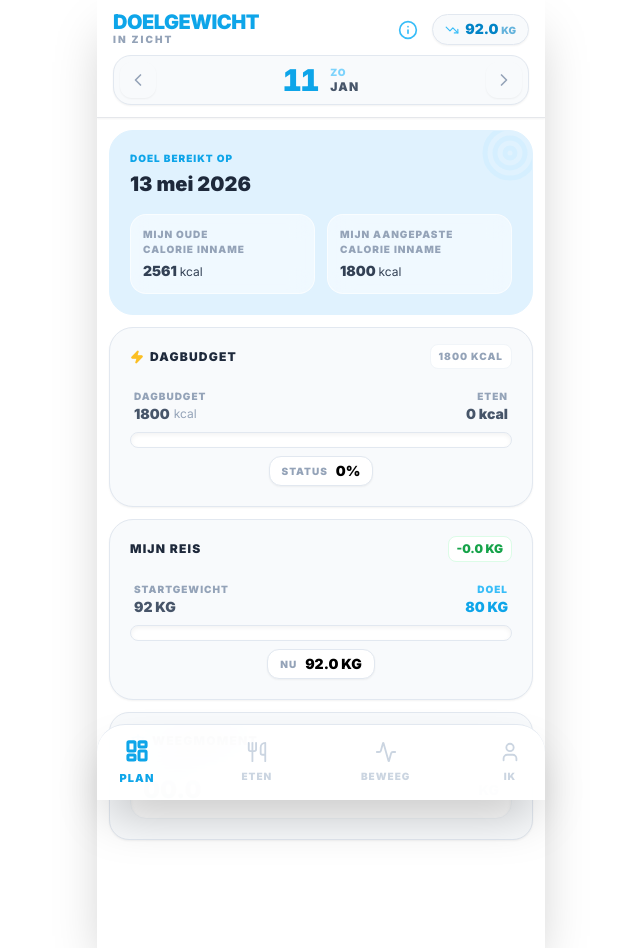
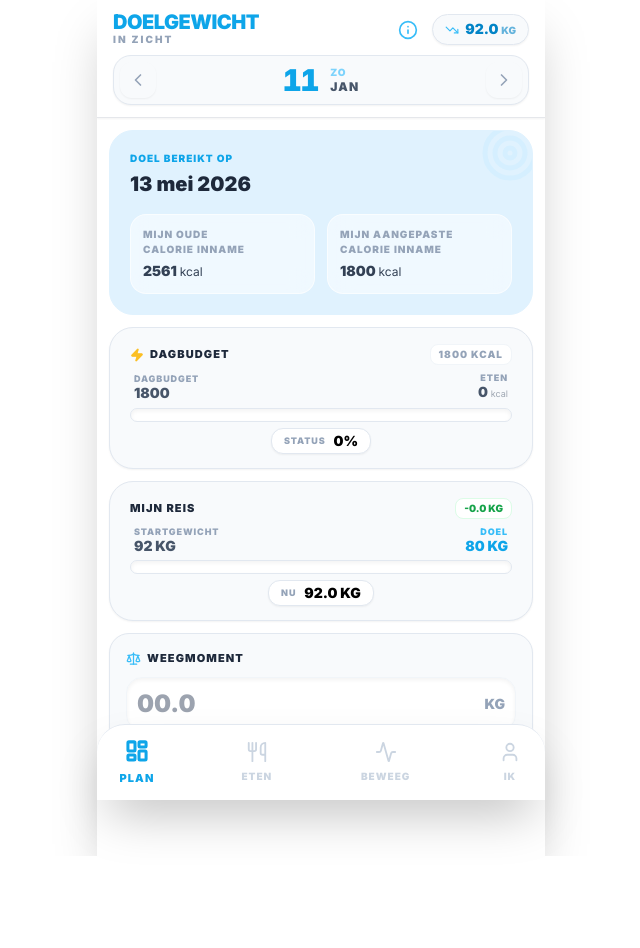
Before and after one commit to Legalfiction/My-healthy-planning, a React (Vite) app: page / in a window 1280 px wide. Shown: the whole page, without its empty margins (319-959 px from the left). After the commit the page ends 856 px from the top, so only its background shows below. Built offline with nearby package versions, Linux system fonts and the light colour scheme.

Commit message:
feat: Enhance toast notifications with types and icons
Introduce different toast types (success, error, info) and corresponding icons to provide clearer user feedback. This change improves the usability of feedback messages within the application.

```diff
--- a/App.tsx
+++ b/App.tsx
@@ -26,7 +26,8 @@ import {
   Download,
   Upload,
   Share2,
-  Check
+  Check,
+  AlertCircle
 } from 'lucide-react';
 import {
   UserProfile,
@@ -106,17 +107,21 @@ const INITIAL_STATE: AppState = {
   language: 'nl'
 };
 
-const Toast = ({ message, onHide }: { message: string, onHide: () => void }) => {
+const Toast = ({ message, type = 'success', onHide }: { message: string, type?: 'success' | 'error' | 'info', onHide: () => void }) => {
   useEffect(() => {
     const timer = setTimeout(onHide, 3000);
     return () => clearTimeout(timer);
   }, [onHide]);
 
   return (
-    <div className="fixed bottom-24 left-1/2 -translate-x-1/2 z-[150] animate-in fade-in slide-in-from-bottom-4 duration-300">
-      <div className="bg-slate-900 text-white px-6 py-3 rounded-2xl shadow-2xl flex items-center gap-2 border border-slate-700/50 backdrop-blur-md bg-opacity-90">
-        <Check size={18} className="text-emerald-400" />
-        <span className="text-sm font-black uppercase tracking-widest">{message}</span>
+    <div className="fixed bottom-24 left-1/2 -translate-x-1/2 z-[150] animate-in fade-in slide-in-from-bottom-4 duration-300 w-max max-w-[90vw]">
+      <div className={`px-5 py-3 rounded-2xl shadow-2xl flex items-center gap-2 border backdrop-blur-md bg-opacity-95 ${
+        type === 'error' ? 'bg-red-900 border-red-700 text-white' :
+        type === 'info' ? 'bg-sky-900 border-sky-700 text-white' :
+        'bg-slate-900 border-slate-700 text-white'
+      }`}>
+        {type === 'error' ? <AlertCircle size={16} className="text-red-400" /> : <Check size={16} className="text-emerald-400" />}
+        <span className="text-xs font-black uppercase tracking-widest">{message}</span>
       </div>
     </div>
   );
@@ -132,7 +137,7 @@ export default function App() {
   const [showMyList, setShowMyList] = useState(false);
   const [showMyActivityList, setShowMyActivityList] = useState(false);
   const [selectedActivityId, setSelectedActivityId] = useState<string>(ACTIVITY_TYPES[0].id);
-  const [toast, setToast] = useState<string | null>(null);
+  const [toast, setToast] = useState<{msg: string, type?: 'success' | 'error' | 'info'} | null>(null);
 
   const t = useMemo(() => translations[state.language || 'nl'], [state.language, state]);
 
@@ -219,38 +224,60 @@ export default function App() {
   ], [t]);
 
   const exportData = () => {
+    try {
       const dataStr = JSON.stringify(state, null, 2);
       const dataUri = 'data:application/json;charset=utf-8,'+ encodeURIComponent(dataStr);
       const exportFileDefaultName = `doelgewicht_backup_${new Date().toISOString().split('T')[0]}.json`;
       const linkElement = document.createElement('a');
       linkElement.setAttribute('href', dataUri);
       linkElement.setAttribute('download', exportFileDefaultName);
+      document.body.appendChild(linkElement);
       linkElement.click();
-    setToast(t.dataManagement.export + " " + (state.language === 'nl' ? 'gestart' : 'started'));
+      document.body.removeChild(linkElement);
+      setToast({msg: state.language === 'nl' ? "Download gestart" : "Download started"});
+    } catch (e) {
+      setToast({msg: "Download mislukt", type: 'error'});
+    }
   };
 
   const handleCloudExport = async (provider: string) => {
     const dataStr = JSON.stringify(state, null, 2);
-    const fileName = `doelgewicht_${provider}_${new Date().toISOString().split('T')[0]}.json`;
+    const fileName = `doelgewicht_backup.json`;
 
-    // Web Share API is de modernste manier om met Cloud apps (Drive/Dropbox) op mobiel te integreren
-    if (navigator.share && navigator.canShare) {
+    setToast({msg: "Back-up menu laden...", type: 'info'});
+
+    try {
       const file = new File([dataStr], fileName, { type: 'application/json' });
+
+      // Controleer op deel-ondersteuning
+      if (navigator.share) {
+        // Sommige Android browsers blokkeren .json maar staan .txt of tekst toe
         try {
+          if (navigator.canShare && navigator.canShare({ files: [file] })) {
             await navigator.share({
               files: [file],
               title: 'Doelgewicht Back-up',
-          text: `Mijn back-up voor ${provider}`
+              text: `Back-up voor ${provider}`
             });
-        setToast("Back-up gedeeld!");
-      } catch (err) {
-        // Gebruiker heeft mogelijk geannuleerd
-        console.log("Share cancelled or failed", err);
+          } else {
+            // Als file share niet kan, deel de inhoud als tekst
+            await navigator.share({
+              title: 'Doelgewicht Back-up',
+              text: dataStr
+            });
+          }
+          setToast({msg: state.language === 'nl' ? "Deelmenu geopend" : "Share menu opened"});
+        } catch (shareErr) {
+          // Gebruiker heeft mogelijk geannuleerd of er was een UI issue
+          console.warn("Share API issue", shareErr);
+          exportData();
         }
       } else {
-      // Fallback voor desktop: gewoon downloaden maar met provider label
         exportData();
-      setToast(`${provider} export gedownload`);
+      }
+    } catch (err) {
+      console.warn("Cloud share hard failure", err);
+      exportData();
     }
   };
 
@@ -263,14 +290,13 @@ export default function App() {
         const json = JSON.parse(e.target?.result as string);
         if (json.profile && json.dailyLogs) {
           setState(json);
-          setToast(state.language === 'nl' ? 'Gegevens hersteld!' : 'Data restored!');
+          setToast({msg: state.language === 'nl' ? 'Gegevens hersteld!' : 'Data restored!'});
         }
       } catch (err) {
-        alert('Ongeldig bestand.');
+        setToast({msg: "Herstel mislukt: ongeldig bestand", type: 'error'});
       }
     };
     reader.readAsText(file);
-    // Reset input zodat hetzelfde bestand opnieuw gekozen kan worden
     event.target.value = '';
   };
 
@@ -279,7 +305,7 @@ export default function App() {
       await idb.clear();
       setState(INITIAL_STATE);
       setActiveTab('dashboard');
-      setToast(state.language === 'nl' ? 'Alles gewist' : 'Cleared all');
+      setToast({msg: state.language === 'nl' ? 'Alles gewist' : 'Cleared all'});
     }
   };
 
@@ -326,7 +352,6 @@ export default function App() {
       logs[selectedDate] = { ...log, activities: [...log.activities, { id: Math.random().toString(36).substr(2, 9), typeId, value, burnedKcal: burn }] };
       return { ...prev, dailyLogs: logs };
     });
-    // Clear input
     const input = document.getElementById('act-val') as HTMLInputElement;
     if (input) input.value = '';
   };
@@ -355,7 +380,7 @@ export default function App() {
     };
     setState(prev => ({ ...prev, customActivities: [newItem, ...prev.customActivities] }));
     setNewActivityName(''); setNewActivityKcalMin('');
-    setToast("Activiteit toegevoegd");
+    setToast({msg: "Activiteit toegevoegd"});
   };
 
   const removeActivityFromLibrary = (id: string) => {
@@ -393,7 +418,7 @@ export default function App() {
       return { ...prev, customOptions };
     });
     setNewProductName(''); setNewProductGram(''); setNewProductKcal(''); setNewProductCats([]);
-    setToast("Product opgeslagen");
+    setToast({msg: "Product opgeslagen"});
   };
 
   const allUniqueProducts = useMemo(() => {
@@ -408,7 +433,7 @@ export default function App() {
 
   return (
     <div className="max-w-md mx-auto min-h-screen pb-24 bg-white flex flex-col shadow-2xl relative overflow-hidden">
-      {toast && <Toast message={toast} onHide={() => setToast(null)} />}
+      {toast && <Toast message={toast.msg} type={toast.type} onHide={() => setToast(null)} />}
 
       <header className="bg-white border-b sticky top-0 z-30 p-3 shadow-sm">
         <div className="flex justify-between items-center mb-2 px-1">
@@ -456,47 +481,46 @@ export default function App() {
                </div>
             </div>
 
-            <div className="bg-slate-50 rounded-[24px] pt-4 px-5 pb-3 border border-slate-200 shadow-sm overflow-visible">
-               <div className="flex justify-between items-center mb-3">
+            <div className="bg-slate-50 rounded-[24px] pt-4 px-5 pb-2 border border-slate-200 shadow-sm overflow-visible">
+               <div className="flex justify-between items-center mb-1.5">
                   <div className="flex items-center gap-1.5">
                     <Zap size={14} className="text-amber-400 fill-amber-400" />
-                    <h3 className="font-black text-slate-800 text-xs uppercase tracking-widest">{t.dailyBudget}</h3>
+                    <h3 className="font-black text-slate-800 text-[11px] uppercase tracking-widest">{t.dailyBudget}</h3>
                   </div>
-                  <span className={`text-[10px] font-black px-2 py-1 rounded-lg uppercase tracking-widest ${totals.actualIntake > totals.currentAdjustedGoal ? 'text-red-600 bg-red-50' : 'text-slate-400 bg-white shadow-xs border border-slate-100'}`}>
+                  <span className={`text-[10px] font-black px-2 py-0.5 rounded-lg uppercase tracking-widest ${totals.actualIntake > totals.currentAdjustedGoal ? 'text-red-600 bg-red-50' : 'text-slate-400 bg-white shadow-xs border border-slate-100'}`}>
                     {totals.actualIntake > totals.currentAdjustedGoal ? '!' : `${Math.round(totals.currentAdjustedGoal - totals.actualIntake)} kcal`}
                   </span>
                </div>
 
-               <div className="relative pt-2 pb-2">
-                 <div className="flex justify-between items-center mb-2 px-1">
+               <div className="relative pt-0.5 pb-0.5">
+                 <div className="flex justify-between items-center mb-1 px-1">
                     <div className="flex flex-col">
-                      <span className="text-[10px] font-black text-slate-400 uppercase tracking-widest">{t.dailyBudget}</span>
+                      <span className="text-[9px] font-black text-slate-400 uppercase tracking-widest leading-none">{t.dailyBudget}</span>
                       <div className="flex items-center gap-1">
                         <span className="text-sm font-black text-slate-600">1800</span>
                         {totals.activityBurn > 0 && (
                           <span className="text-sm font-black text-emerald-500">+ {Math.round(totals.activityBurn)}</span>
                         )}
-                        <span className="text-xs font-normal text-slate-400">kcal</span>
                       </div>
                     </div>
                     <div className="flex flex-col items-end">
-                      <span className="text-[10px] font-black text-slate-400 uppercase tracking-widest">{t.tabs.meals}</span>
+                      <span className="text-[9px] font-black text-slate-400 uppercase tracking-widest leading-none">{t.tabs.meals}</span>
                       <span className={`text-sm font-black ${totals.actualIntake > totals.currentAdjustedGoal ? 'text-red-500' : 'text-slate-600'}`}>
-                        {Math.round(totals.actualIntake)} kcal
+                        {Math.round(totals.actualIntake)} <span className="text-[9px] font-normal opacity-50">kcal</span>
                       </span>
                     </div>
                  </div>
 
-                 <div className="h-4 w-full bg-white rounded-full overflow-hidden shadow-inner border border-slate-200 relative mb-2">
+                 <div className="h-3.5 w-full bg-white rounded-full overflow-hidden shadow-inner border border-slate-200 relative mb-1.5">
                     <div
                       className={`h-full transition-all duration-1000 shadow-md ${totals.calorieStatusColor}`}
                       style={{ width: `${Math.min(totals.intakePercent, 100)}%` }}
                     />
                  </div>
 
-                 <div className="flex justify-center mt-1">
-                   <div className="flex items-center gap-2 whitespace-nowrap bg-white px-3 py-1 rounded-xl border border-slate-200 shadow-sm">
-                     <span className="text-[10px] font-black text-slate-400 uppercase tracking-widest">STATUS</span>
+                 <div className="flex justify-center mb-1">
+                   <div className="flex items-center gap-2 whitespace-nowrap bg-white px-3 py-0.5 rounded-xl border border-slate-200 shadow-sm">
+                     <span className="text-[9px] font-black text-slate-400 uppercase tracking-widest">STATUS</span>
                      <span className={`text-sm font-black ${totals.actualIntake > totals.currentAdjustedGoal ? 'text-red-600' : 'text-black'}`}>
                         {Math.round(totals.intakePercent)}%
                      </span>
@@ -505,40 +529,40 @@ export default function App() {
                </div>
             </div>
 
-            <div className="bg-slate-50 rounded-[24px] pt-4 px-5 pb-3 border border-slate-200 shadow-sm overflow-visible">
-               <div className="flex justify-between items-center mb-3">
-                  <h3 className="font-black text-slate-800 text-xs uppercase tracking-widest">{t.myJourney}</h3>
-                  <span className="text-xs font-black text-green-600 bg-white px-2 py-1 rounded-lg border border-green-100">-{ (state.profile.startWeight - latestWeight).toFixed(1) } KG</span>
+            <div className="bg-slate-50 rounded-[24px] pt-4 px-5 pb-2 border border-slate-200 shadow-sm overflow-visible">
+               <div className="flex justify-between items-center mb-1.5">
+                  <h3 className="font-black text-slate-800 text-[11px] uppercase tracking-widest">{t.myJourney}</h3>
+                  <span className="text-[10px] font-black text-green-600 bg-white px-2 py-0.5 rounded-lg border border-green-100">-{ (state.profile.startWeight - latestWeight).toFixed(1) } KG</span>
                </div>
 
-               <div className="relative pt-2 pb-2">
-                 <div className="flex justify-between items-center mb-2 px-1">
+               <div className="relative pt-0.5 pb-0.5">
+                 <div className="flex justify-between items-center mb-1 px-1">
                     <div className="flex flex-col">
-                      <span className="text-[10px] font-black text-slate-400 uppercase tracking-widest">{t.startWeight}</span>
+                      <span className="text-[9px] font-black text-slate-400 uppercase tracking-widest leading-none">{t.startWeight}</span>
                       <span className="text-sm font-black text-slate-600">{state.profile.startWeight} KG</span>
                     </div>
                     <div className="flex flex-col items-end">
-                      <span className="text-[10px] font-black text-sky-400 uppercase tracking-widest">{t.goalWeight}</span>
+                      <span className="text-[9px] font-black text-sky-400 uppercase tracking-widest leading-none">{t.goalWeight}</span>
                       <span className="text-sm font-black text-sky-500">{state.profile.targetWeight} KG</span>
                     </div>
                  </div>
 
-                 <div className="h-4 w-full bg-white rounded-full overflow-hidden shadow-inner border border-slate-200 relative mb-2">
+                 <div className="h-3.5 w-full bg-white rounded-full overflow-hidden shadow-inner border border-slate-200 relative mb-1.5">
                     <div className="h-full bg-green-500 rounded-full transition-all duration-1000 shadow-md" style={{ width: `${Math.min(Math.max(totals.weightProgressPercent, 0), 100)}%` }} />
                  </div>
 
-                 <div className="flex justify-center mt-1">
-                   <div className="flex items-center gap-2 whitespace-nowrap bg-white px-3 py-1 rounded-xl border border-slate-200 shadow-sm">
-                     <span className="text-[10px] font-black text-slate-400 uppercase tracking-widest">{t.nowWeight}</span>
+                 <div className="flex justify-center mb-1">
+                   <div className="flex items-center gap-2 whitespace-nowrap bg-white px-3 py-0.5 rounded-xl border border-slate-200 shadow-sm">
+                     <span className="text-[9px] font-black text-slate-400 uppercase tracking-widest">{t.nowWeight}</span>
                      <span className="text-sm font-black text-black">{latestWeight.toFixed(1)} KG</span>
                    </div>
                  </div>
                </div>
             </div>
 
-            <div className="bg-slate-50 rounded-[20px] p-5 border border-slate-200 shadow-sm">
-              <h3 className="font-black text-slate-800 text-xs uppercase tracking-widest mb-3 flex items-center gap-1.5"><Scale size={16} className="text-sky-400" /> {t.weighMoment}</h3>
-              <div className="flex items-center gap-3 bg-white p-3 rounded-2xl border border-slate-100 shadow-inner">
+            <div className="bg-slate-50 rounded-[20px] p-4 border border-slate-200 shadow-sm">
+              <h3 className="font-black text-slate-800 text-[11px] uppercase tracking-widest mb-2.5 flex items-center gap-1.5"><Scale size={15} className="text-sky-400" /> {t.weighMoment}</h3>
+              <div className="flex items-center gap-3 bg-white p-2.5 rounded-2xl border border-slate-100 shadow-inner">
                 <input type="number" step="0.1" placeholder={t.placeholders.weight} value={currentLog.weight || ''} onChange={(e) => setDailyWeight(e.target.value ? Number(e.target.value) : undefined)} className="w-full bg-transparent border-none p-0 text-2xl font-black text-sky-500 focus:ring-0" />
                 <span className="text-sm font-black text-slate-400 uppercase">kg</span>
               </div>
```
Lines whose indentation alone changed are shown as unchanged.
